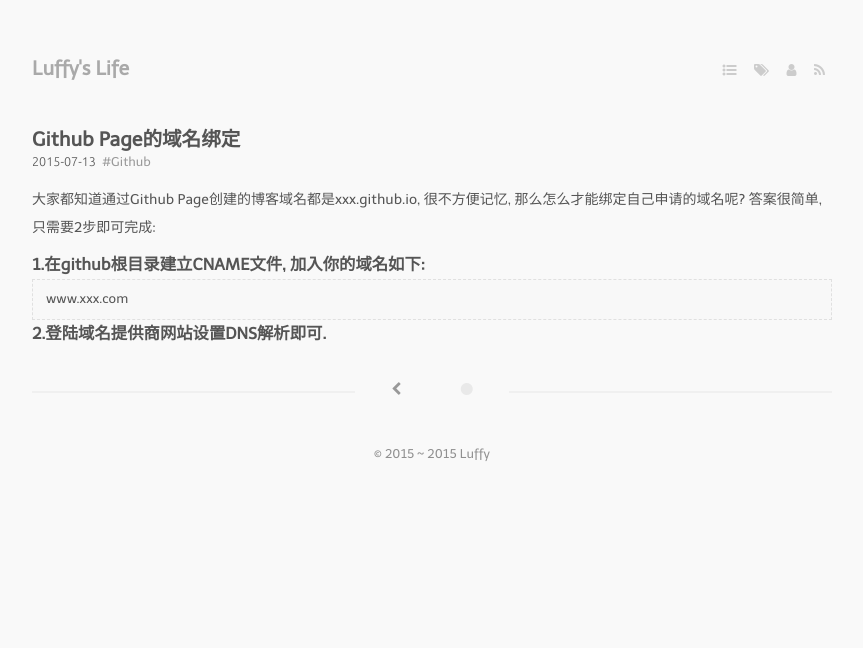
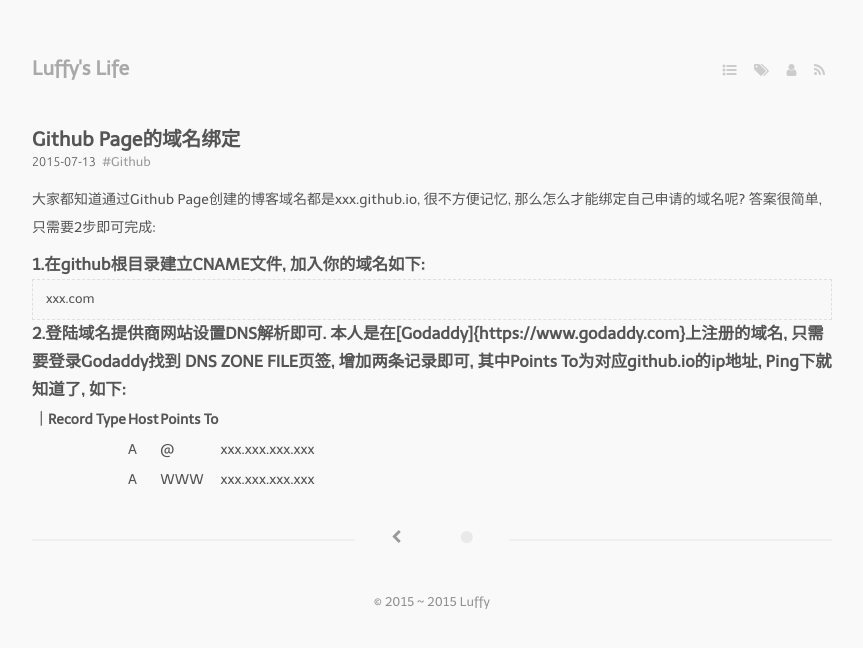
Before and after one commit to luffy0908/luffy0908.github.io, a Jekyll site: the page built from _posts/2015-07-13-Github Page的域名绑定.md, in a window 1280 px wide. Shown: the top 648 px of the page, without its empty margins (208-1071 px from the left). Built offline with Jekyll 4.4.1, drawn with Linux system fonts in a browser that asks for light colours; nearby versions of some CDN libraries; Markdown is read by kramdown in place of the engine named in the settings.

Commit message:
update Github domain

```diff
--- a/_posts/2015-07-13-Github Page的域名绑定.md
+++ b/_posts/2015-07-13-Github Page的域名绑定.md
@@ -11,6 +11,11 @@ tags:
 
 ### 1.在github根目录建立CNAME文件, 加入你的域名如下:
 
-> www.xxx.com
+> xxx.com
 
-### 2.登陆域名提供商网站设置DNS解析即可.
+### 2.登陆域名提供商网站设置DNS解析即可. 本人是在[Godaddy]{https://www.godaddy.com}上注册的域名, 只需要登录Godaddy找到  DNS ZONE FILE页签, 增加两条记录即可, 其中Points To为对应github.io的ip地址, Ping下就知道了, 如下:
+
+｜Record Type | Host | Points To |
+|---|---|---|
+| A | @ | xxx.xxx.xxx.xxx |
+| A |WWW| xxx.xxx.xxx.xxx |
```
